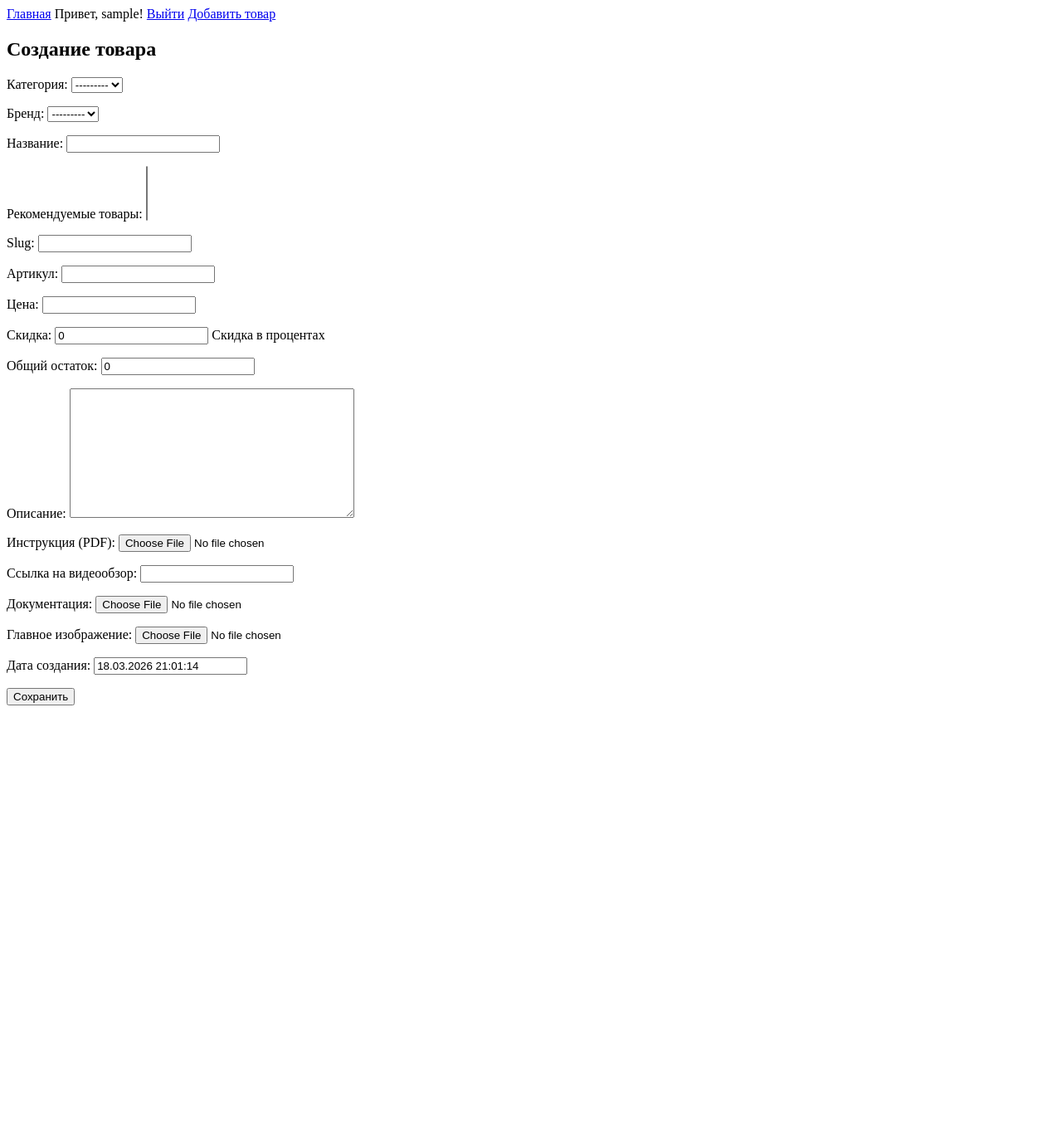
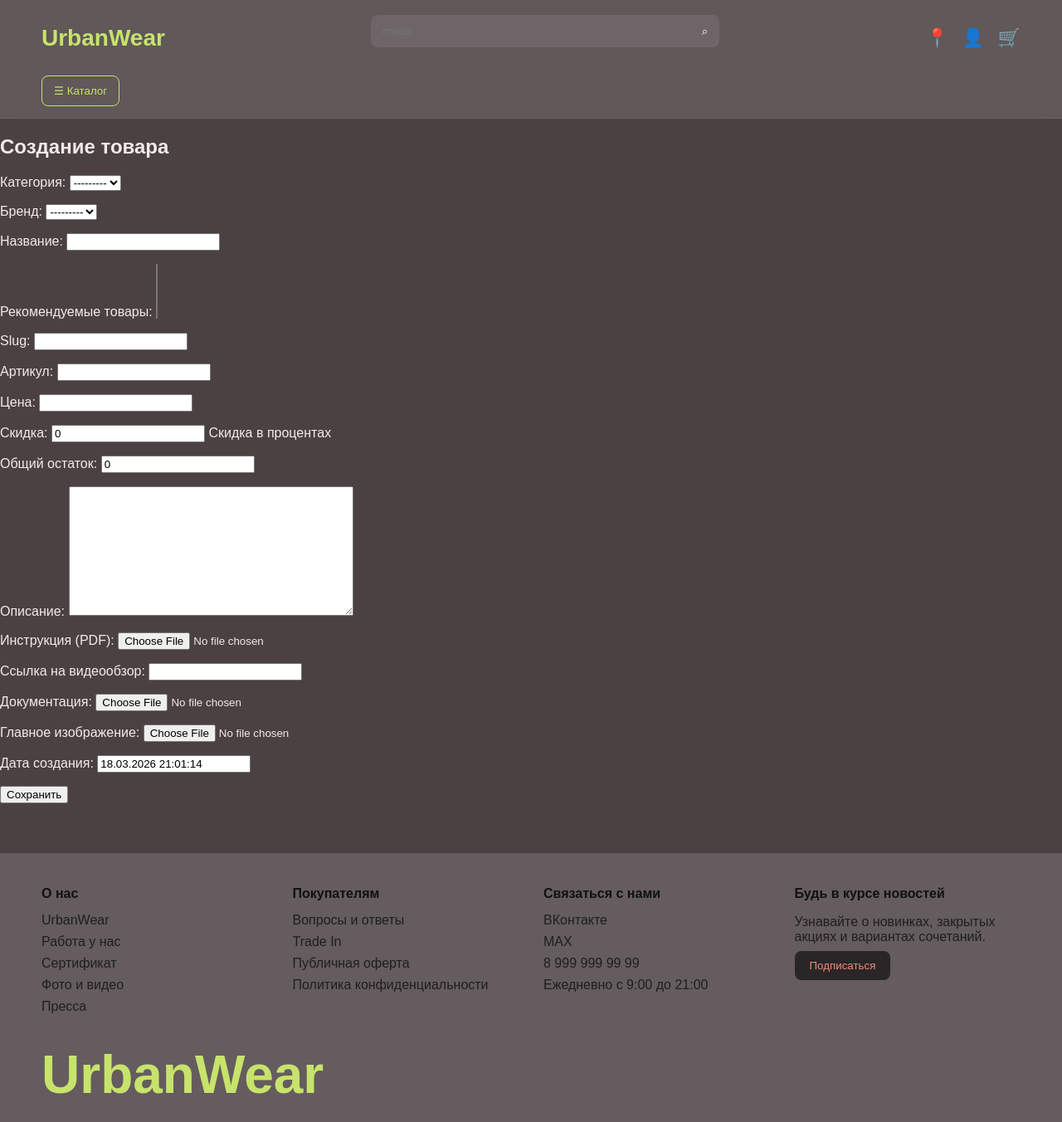
Before and after one commit to Kuzver/UrbanWear, a Django app: page /create/ in a window 1280 px wide. Shown: the whole page at 83% size. Before the commit the page ends 850 px from the top, so only its background shows below. Run offline with Django 5.2, Linux system fonts and the light colour scheme; the visitor is signed in with stand-in values (Sample User, id 1); data that the repository does not hold is empty.

Commit message:
Сверстал главную страницу по макету Figma

```diff
--- a/shop/urls.py
+++ b/shop/urls.py
@@ -16,4 +16,5 @@ urlpatterns = [
     path('product/<slug:slug>/upload-images/', views.upload_product_images, name='upload_images'),
     path('cart/add/<int:product_id>/', views.cart_add, name='cart_add'),
     path('cart/', views.cart_detail, name='cart_detail'),
+    path('search/', views.product_search, name='product_search'),
 ]
--- /dev/null
+++ b/static/css/style.css
@@ -0,0 +1,331 @@
+* {
+    box-sizing: border-box;
+}
+
+body {
+    margin: 0;
+    font-family: Arial, sans-serif;
+    background: #4b4143;
+    color: #f3eaea;
+}
+
+a {
+    color: inherit;
+    text-decoration: none;
+}
+
+.container {
+    width: min(1180px, calc(100% - 40px));
+    margin: 0 auto;
+}
+
+.page {
+    min-height: 60vh;
+}
+
+.site-header {
+    background: rgba(255, 255, 255, 0.12);
+    border-bottom: 1px solid rgba(255, 255, 255, 0.08);
+    position: sticky;
+    top: 0;
+    z-index: 20;
+    backdrop-filter: blur(8px);
+}
+
+.header-inner {
+    display: flex;
+    align-items: center;
+    justify-content: space-between;
+    gap: 20px;
+    padding: 18px 0;
+}
+
+.logo {
+    font-size: 28px;
+    color: #c7e36b;
+    font-weight: 700;
+}
+
+.header-search {
+    flex: 1;
+    max-width: 420px;
+    display: flex;
+    align-items: center;
+    background: rgba(255,255,255,0.08);
+    border-radius: 8px;
+    overflow: hidden;
+}
+
+.header-search input {
+    width: 100%;
+    border: none;
+    outline: none;
+    padding: 12px 14px;
+    background: transparent;
+    color: white;
+}
+
+.header-search button {
+    border: none;
+    background: transparent;
+    color: white;
+    padding: 0 14px;
+    cursor: pointer;
+}
+
+.header-icons {
+    display: flex;
+    gap: 16px;
+    font-size: 22px;
+}
+
+.header-menu {
+    position: relative;
+    padding-bottom: 14px;
+}
+
+.catalog-toggle {
+    background: transparent;
+    border: 1px solid #c7e36b;
+    color: #c7e36b;
+    padding: 10px 14px;
+    border-radius: 8px;
+    cursor: pointer;
+}
+
+.catalog-dropdown {
+    display: none;
+    position: absolute;
+    top: 54px;
+    left: 0;
+    background: #7f7476;
+    padding: 18px;
+    border-radius: 10px;
+    min-width: 520px;
+    grid-template-columns: repeat(4, 1fr);
+    gap: 12px;
+}
+
+.header-menu:hover .catalog-dropdown {
+    display: grid;
+}
+
+.catalog-dropdown a {
+    padding: 8px 10px;
+    border-radius: 6px;
+}
+
+.catalog-dropdown a:hover {
+    background: rgba(255,255,255,0.08);
+}
+
+.site-footer {
+    margin-top: 60px;
+    background: rgba(255,255,255,0.14);
+    padding: 40px 0 20px;
+}
+
+.footer-grid {
+    display: grid;
+    grid-template-columns: repeat(4, 1fr);
+    gap: 30px;
+}
+
+.footer-grid h4 {
+    margin-top: 0;
+    margin-bottom: 14px;
+    color: #111;
+}
+
+.footer-grid ul {
+    margin: 0;
+    padding: 0;
+    list-style: none;
+}
+
+.footer-grid li,
+.footer-grid p {
+    margin-bottom: 8px;
+    color: #1f1f1f;
+}
+
+.footer-subscribe button {
+    background: #2a2627;
+    color: #ef8d79;
+    border: none;
+    padding: 10px 18px;
+    border-radius: 8px;
+    cursor: pointer;
+}
+
+.footer-brand {
+    margin-top: 28px;
+    display: flex;
+    justify-content: space-between;
+    align-items: center;
+}
+
+.footer-logo {
+    font-size: 64px;
+    font-weight: 700;
+    color: #c7e36b;
+}
+
+@media (max-width: 900px) {
+    .footer-grid {
+        grid-template-columns: 1fr 1fr;
+    }
+
+    .catalog-dropdown {
+        min-width: 100%;
+        grid-template-columns: 1fr 1fr;
+    }
+}
+
+@media (max-width: 700px) {
+    .header-inner {
+        flex-wrap: wrap;
+    }
+
+    .header-search {
+        order: 3;
+        max-width: 100%;
+        width: 100%;
+    }
+
+    .footer-grid {
+        grid-template-columns: 1fr;
+    }
+
+    .footer-logo {
+        font-size: 42px;
+    }
+}
+
+.home-section {
+    margin-top: 36px;
+}
+
+.section-title {
+    font-size: 30px;
+    font-weight: 500;
+    color: #c7e36b;
+    margin: 0 0 18px;
+}
+
+.promo-grid {
+    display: grid;
+    grid-template-columns: repeat(4, 1fr);
+    gap: 18px;
+}
+
+.promo-card {
+    display: block;
+    text-align: center;
+}
+
+.promo-label {
+    margin-bottom: 10px;
+    color: #c7e36b;
+    font-size: 18px;
+}
+
+.promo-image-wrap {
+    border: 4px solid #c7e36b;
+    overflow: hidden;
+}
+
+.promo-image-wrap img {
+    width: 100%;
+    display: block;
+    aspect-ratio: 3 / 4;
+    object-fit: cover;
+}
+
+.promo-title {
+    margin-top: 12px;
+    font-size: 22px;
+    text-transform: uppercase;
+    letter-spacing: 2px;
+}
+
+.trend-grid {
+    display: grid;
+    grid-template-columns: 1fr 1fr;
+    gap: 26px;
+}
+
+.trend-card {
+    display: block;
+    background: #df8c79;
+    padding: 14px;
+    text-align: center;
+}
+
+.trend-card img {
+    width: 100%;
+    display: block;
+    aspect-ratio: 16 / 10;
+    object-fit: cover;
+}
+
+.trend-card span {
+    display: block;
+    margin-top: 10px;
+    text-transform: uppercase;
+    color: #2b2425;
+    font-size: 20px;
+}
+
+.style-section {
+    background: rgba(118, 173, 205, 0.35);
+    padding: 24px;
+    border-radius: 10px;
+}
+
+.style-grid {
+    display: grid;
+    grid-template-columns: repeat(4, 1fr);
+    gap: 18px;
+}
+
+.style-card {
+    display: block;
+    text-align: center;
+}
+
+.style-card img {
+    width: 100%;
+    display: block;
+    aspect-ratio: 3 / 4;
+    object-fit: cover;
+}
+
+.style-card span {
+    display: block;
+    margin-top: 10px;
+    text-transform: uppercase;
+    font-size: 20px;
+}
+
+@media (max-width: 900px) {
+    .promo-grid,
+    .style-grid {
+        grid-template-columns: repeat(2, 1fr);
+    }
+
+    .trend-grid {
+        grid-template-columns: 1fr;
+    }
+}
+
+@media (max-width: 600px) {
+    .promo-grid,
+    .style-grid {
+        grid-template-columns: 1fr;
+    }
+
+    .section-title {
+        font-size: 24px;
+    }
+}
--- a/templates/base.html
+++ b/templates/base.html
@@ -1,28 +1,24 @@
+{% load static %}
+
+<link rel="stylesheet" href="{% static 'css/style.css' %}">{% load static %}
 <!DOCTYPE html>
 <html lang="ru">
 <head>
     <meta charset="UTF-8">
+    <meta name="viewport" content="width=device-width, initial-scale=1.0">
     <title>{% block title %}UrbanWear{% endblock %}</title>
+    <link rel="stylesheet" href="{% static 'css/style.css' %}">
+    {% block extra_head %}{% endblock %}
 </head>
 <body>
-    <header>
-        <nav>
-            <a href="{% url 'product_list' %}">Главная</a>
-            {% if user.is_authenticated %}
-                <span>Привет, {{ user.username }}!</span>
-                <a href="{% url 'logout' %}">Выйти</a>
-            {% else %}
-                <a href="{% url 'login' %}">Войти</a>
-                <a href="{% url 'register' %}">Регистрация</a>
-            {% endif %}
-            {% if user.is_staff %}
-                <a href="{% url 'product_create' %}">Добавить товар</a>
-            {% endif %}
-        </nav>
-    </header>
-    <main>
-        {% block content %}
-        {% endblock %}
+    {% include 'includes/header.html' %}
+
+    <main class="page">
+        {% block content %}{% endblock %}
     </main>
+
+    {% include 'includes/footer.html' %}
+
+    {% block extra_js %}{% endblock %}
 </body>
 </html>
--- /dev/null
+++ b/templates/includes/footer.html
@@ -0,0 +1,46 @@
+<footer class="site-footer">
+    <div class="container footer-grid">
+        <div>
+            <h4>О нас</h4>
+            <ul>
+                <li>UrbanWear</li>
+                <li>Работа у нас</li>
+                <li>Сертификат</li>
+                <li>Фото и видео</li>
+                <li>Пресса</li>
+            </ul>
+        </div>
+
+        <div>
+            <h4>Покупателям</h4>
+            <ul>
+                <li>Вопросы и ответы</li>
+                <li>Trade In</li>
+                <li>Публичная оферта</li>
+                <li>Политика конфиденциальности</li>
+            </ul>
+        </div>
+
+        <div>
+            <h4>Связаться с нами</h4>
+            <ul>
+                <li>ВКонтакте</li>
+                <li>MAX</li>
+                <li>8 999 999 99 99</li>
+                <li>Ежедневно с 9:00 до 21:00</li>
+            </ul>
+        </div>
+
+        <div>
+            <h4>Будь в курсе новостей</h4>
+            <p>Узнавайте о новинках, закрытых акциях и вариантах сочетаний.</p>
+            <form class="footer-subscribe">
+                <button type="submit">Подписаться</button>
+            </form>
+        </div>
+    </div>
+
+    <div class="container footer-brand">
+        <div class="footer-logo">UrbanWear</div>
+    </div>
+</footer>
--- /dev/null
+++ b/templates/includes/header.html
@@ -0,0 +1,31 @@
+{% load static %}
+<header class="site-header">
+    <div class="container header-inner">
+        <a href="{% url 'home' %}" class="logo">UrbanWear</a>
+
+        <form class="header-search" method="get" action="{% url 'product_list' %}">
+            <input type="text" name="q" placeholder="поиск">
+            <button type="submit">⌕</button>
+        </form>
+
+        <nav class="header-icons">
+            <a href="#">📍</a>
+            <a href="#">👤</a>
+            <a href="#">🛒</a>
+        </nav>
+    </div>
+
+    <div class="container header-menu">
+        <button class="catalog-toggle" type="button">☰ Каталог</button>
+        <div class="catalog-dropdown">
+            <a href="{% url 'product_list' %}?category=women">Женщинам</a>
+            <a href="{% url 'product_list' %}?category=men">Мужчинам</a>
+            <a href="{% url 'product_list' %}?category=look">Образы</a>
+            <a href="{% url 'product_list' %}?category=shoes">Обувь</a>
+            <a href="{% url 'product_list' %}?category=season">Сезоны</a>
+            <a href="{% url 'product_list' %}?category=accessories">Головные уборы</a>
+            <a href="{% url 'product_list' %}?discount=1">Скидки</a>
+            <a href="{% url 'product_list' %}?popular=1">Популярное</a>
+        </div>
+    </div>
+</header>
--- a/urbanwear/settings.py
+++ b/urbanwear/settings.py
@@ -135,6 +135,10 @@ MEDIA_ROOT = BASE_DIR / 'media'
 
 STATIC_URL = 'static/'
 
+STATICFILES_DIRS = [
+    BASE_DIR / "static",
+]
+
 # Default primary key field type
 # https://docs.djangoproject.com/en/5.1/ref/settings/#default-auto-field
 
--- a/urbanwear/urls.py
+++ b/urbanwear/urls.py
@@ -2,6 +2,7 @@ from django.contrib import admin
 from django.urls import path, include
 from django.conf import settings
 from django.conf.urls.static import static  # правильный импорт
+
 from shop import views
 
 urlpatterns = [
```
Also changed, not shown: shop/templates/shop/home.html (deleted, +0 -11 lines), templates/shop/home.html (added, +82 -0 lines), shop/templates/__init__.py (deleted), templates/__init__.py (added), templates/shop/add_review.html (renamed from shop/templates/shop/add_review.html), templates/shop/increase_prices_confirm.html (renamed from shop/templates/shop/increase_prices_confirm.html), templates/shop/main.html (renamed from shop/templates/shop/main.html), templates/shop/product_confirm_delete.html (renamed from shop/templates/shop/product_confirm_delete.html), templates/shop/product_detail.html (renamed from shop/templates/shop/product_detail.html), templates/shop/product_form.html (renamed from shop/templates/shop/product_form.html), templates/shop/product_list.html (renamed from shop/templates/shop/product_list.html), templates/shop/product_names.html (renamed from shop/templates/shop/product_names.html), templates/shop/upload_images.html (renamed from shop/templates/shop/upload_images.html).
